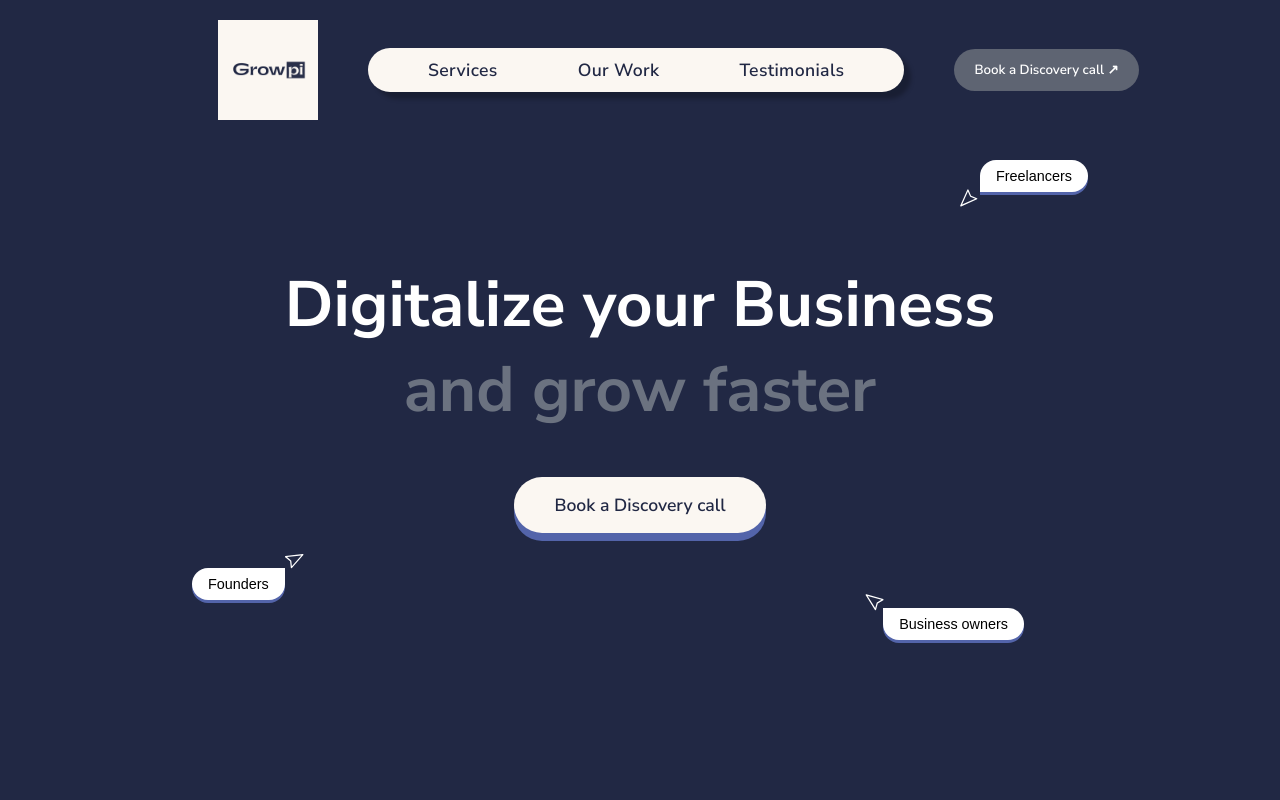
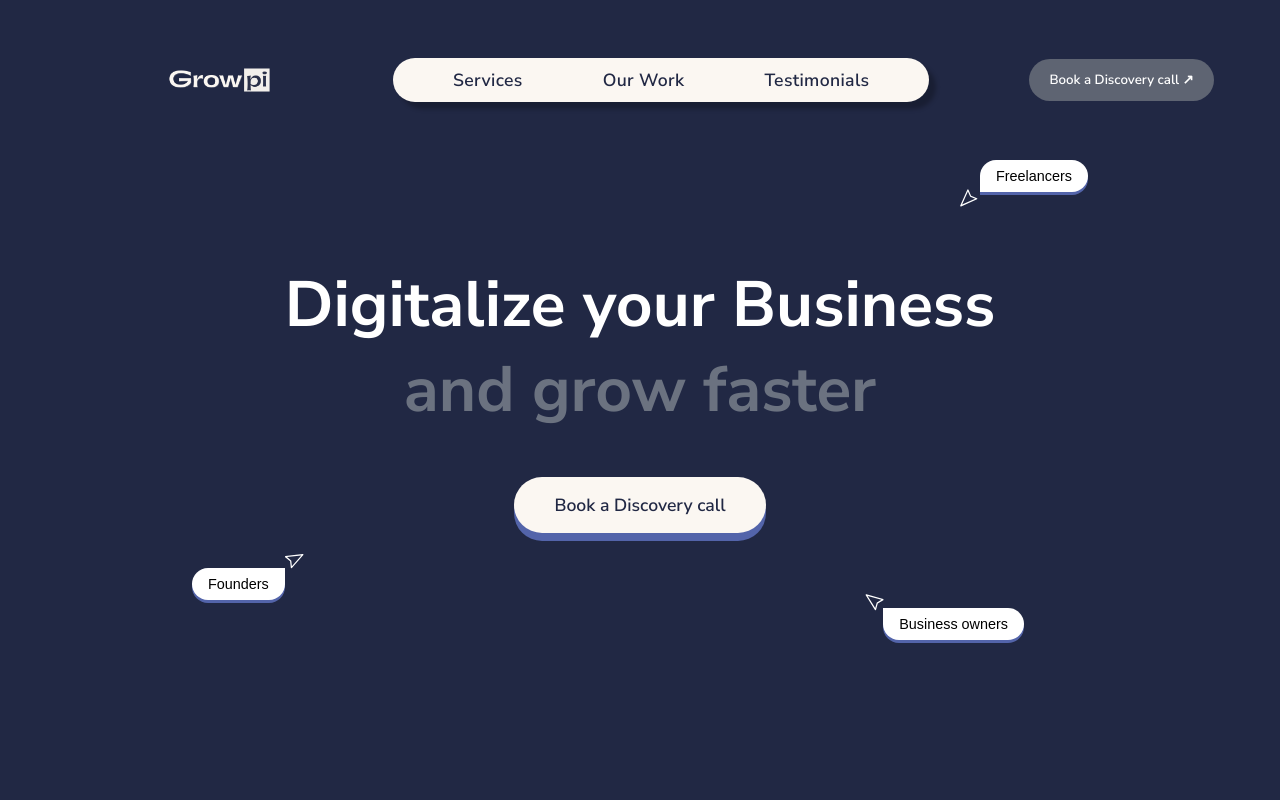
Before and after one commit to ganeshsai4408/grow-pi, a React (Create React App) app: page / in a window 1280 px wide. Shown: the top 800 px of the page. Built offline with nearby package versions, Linux system fonts and the light colour scheme.

Commit message:
aded new logimg

```diff
--- a/src/assets/components/Navbar.css
+++ b/src/assets/components/Navbar.css
@@ -2,13 +2,13 @@
 
 .nav-container {
   position: absolute;
-  top: 20px;
+  top: 5px;
   left: 53%;
   transform: translateX(-50%);
   display: flex;
   justify-content: center;
   align-items: center;
-  gap: 50px;
+  gap: 100px;
   padding: 0;
   z-index: 10;
   font-family: 'Nunito Sans', sans-serif;
@@ -17,8 +17,16 @@
 }
 
 .nav-logo {
-  height: 100px;
+  height: 140px;
   width: auto;
+}
+
+.logo-container {
+  display: flex;
+  align-items: center;
+  justify-content: center;
+  width: 150px;
+  height: 150px;
 }
 
 .nav-pill {
--- a/src/assets/components/Navbar.jsx
+++ b/src/assets/components/Navbar.jsx
@@ -5,9 +5,10 @@ import logo from '../images/logo.png';
 const Navbar = () => {
   return (
     <nav className="nav-container">
-      {/* Logo on the left */}
-      <img src={logo} alt="Logo" className="nav-logo" />
-
+    {/* Logo on the left */}
+      <div className="logo-container">
+        <img src={logo} alt="Logo" className="nav-logo" />
+      </div>
       {/* The White Floating Pill */}
       <div className="nav-pill">
         <ul className="nav-links">
```
Also changed, not shown: src/assets/images/logo.png.
